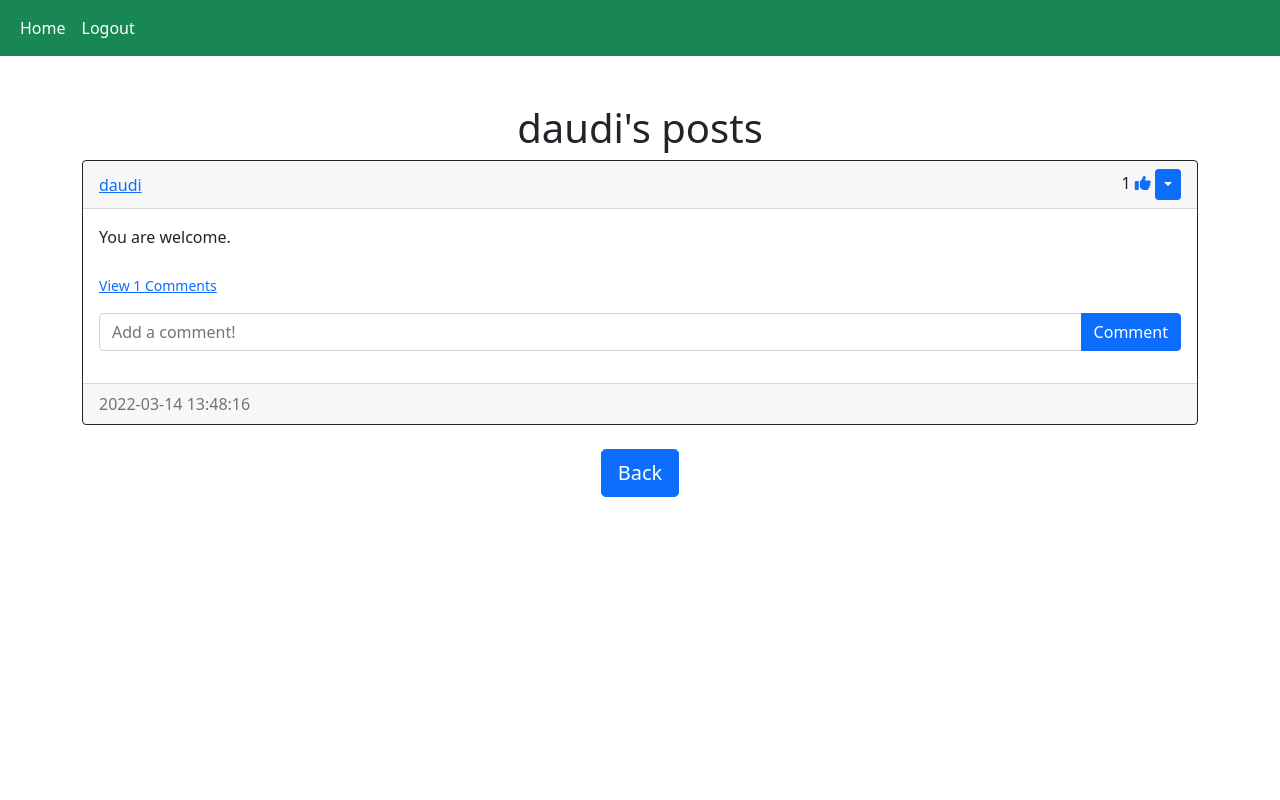
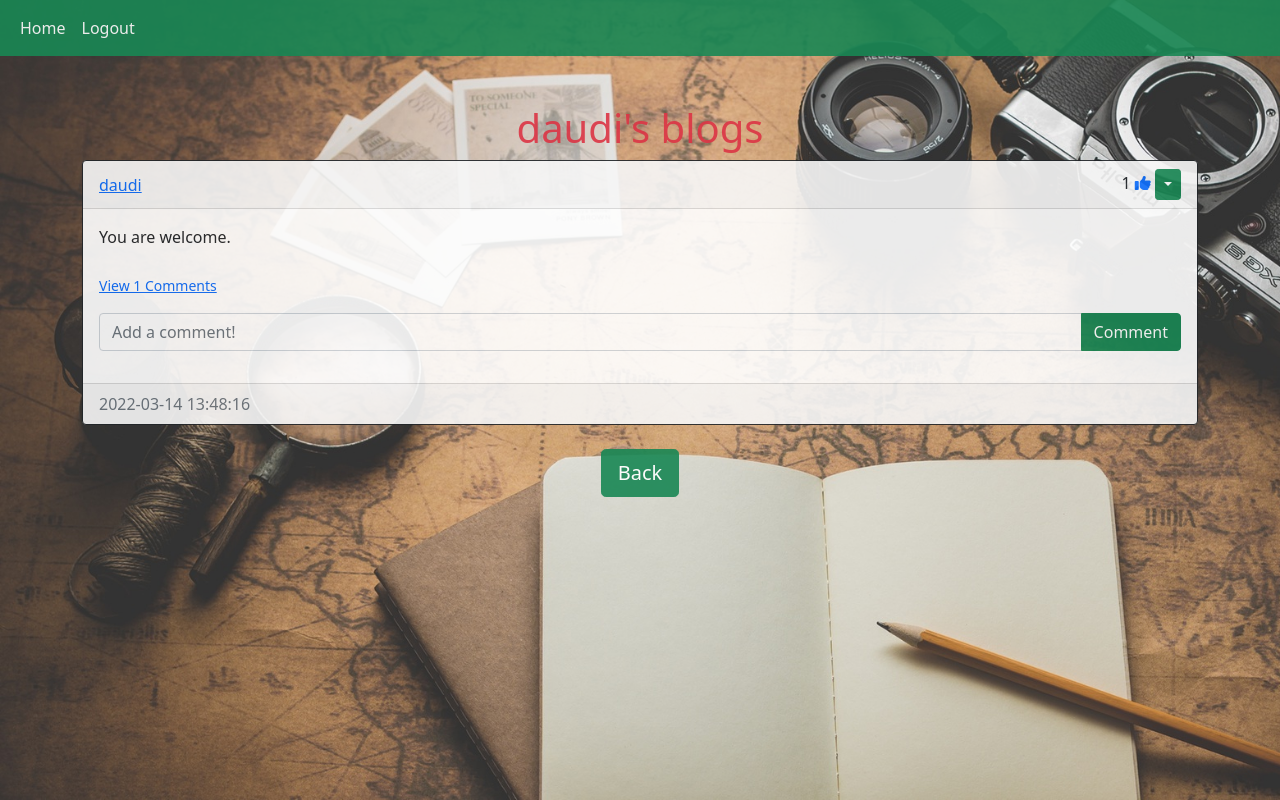
Before and after one commit to faithremo/Blogs, a Flask app: a page that uses website/templates/base.html in a window 1280 px wide. Run offline with Flask 2, Linux system fonts and the light colour scheme; a user stored in the database is signed in; data comes from the database, SQL or seed files in the repository; both versions use the stored data as it was after the commit; some libraries are stand-ins or nearby versions.

Commit message:
adding an image to the static directory

```diff
--- a/website/templates/base.html
+++ b/website/templates/base.html
@@ -12,6 +12,15 @@
     />
     <script src="https://kit.fontawesome.com/b61966f392.js" crossorigin="anonymous"></script>
     <title>{% block title %}{% endblock %}</title>
+    <style>
+      body{
+        background-image: url('../static/tour.jpg');
+        opacity: 0.90;
+        background-repeat: no-repeat;
+        background-size: cover;
+        min-height: 100vh;
+      }
+    </style>
   </head>
 
   <body>
@@ -33,6 +42,7 @@
         </div>
       </div>
     </nav>
+
     {% with messages = get_flashed_messages(with_categories=True) %}
       {% if messages %}
         {% for category, message in messages %}
--- a/website/templates/create_post.html
+++ b/website/templates/create_post.html
@@ -1,13 +1,13 @@
 {% extends "base.html" %}
 {% block title %}Home{% endblock %}
 {% block content %}
-<h1 align="center">Make a Post</h1>
+<h1 class="text-danger" align="center">Create a Blog</h1>
 
 <form method="POST">
     <textarea name="text" id="text" class="form-control"></textarea>
     <br />
     <div align="center">
-        <button type="submit" class="btn btn-lg btn-primary">Post</button>
+        <button type="submit" class="btn btn-lg btn-success">Post</button>
     </div>
 </form>
 <br />
--- a/website/templates/posts.html
+++ b/website/templates/posts.html
@@ -1,10 +1,10 @@
 {% extends "posts_div.html" %}
-{% block title %}{{username}}'s Posts{% endblock %}
-{% block header %} {{username}}'s posts {% endblock %}
+{% block title %}{{username}}'s blogs{% endblock %}
+{% block header %} {{username}}'s blogs {% endblock %}
 {% block footer %}
     <div align="center">
       <a href="/home"
-        ><button type="button" class="btn btn-primary btn-lg">Back</button></a
+        ><button type="button" class="btn btn-success btn-lg">Back</button></a
       >
     </div>
 {% endblock %}
--- a/website/templates/posts_div.html
+++ b/website/templates/posts_div.html
@@ -1,7 +1,7 @@
 {% extends "base.html" %}
 {% block title %}Home{% endblock %}
 {% block content %}
-    <h1 align="center">{% block header %}Posts{% endblock %}</h1>
+    <h1 class="text-danger" align="center">{% block header %}Blogs{% endblock %}</h1>
     <div id="posts">
       {% for post in posts %}
       <div class="card border-dark">
@@ -11,17 +11,16 @@
           </a>
           <div>
             {{ post.likes|length }}
-            {% if true %}
-            {% set icon_class ="fas fa-thumbs-up" %}
-            {% else%}
-            {% set icon_class ="far fa-thumbs-up" %}
+            {% if user.id in post.likes|map(attribute="author")|list %}
+
+            <a href="/like-post/{{post.id}}"><i class="fas fa-thumbs-up"></i></a>
+            {% else %}
+            <a href="/like-post/{{post.id}}"><i class="far fa-thumbs-up"></i></a>
             {% endif %}
-
-            <a href="/like-post/{{post.id}}"><i class="{{icon_class}}"></i></a>
             {% if user.id == post.author %}
 
             <div class="btn-group">
-              <button type="button" class="btn btn-sm btn-primary dropdown-toggle" data-bs-toggle="dropdown"></button>
+              <button type="button" class="btn btn-sm btn-success dropdown-toggle" data-bs-toggle="dropdown"></button>
               <ul class="dropdown-menu">
                 <li>
                   <a href="/delete-post/{{post.id}}" class="dropdown-item">Delete</a>
@@ -50,7 +49,7 @@
                     <small class="text-muted"> {{comment.date_created}}</small>
                     {% if user.id == comment.author or user.id == post.author %}
                     <div class="btn-group">
-                      <button type="button" class="btn btn-sm btn-primary dropdown-toggle" data-bs-toggle="dropdown"></button>
+                      <button type="button" class="btn btn-sm btn-success dropdown-toggle" data-bs-toggle="dropdown"></button>
                       <ul class="dropdown-menu">
                         <li>
                           <a href="/delete-comment/{{comment.id}}" class="dropdown-item">Delete</a>
@@ -77,7 +76,7 @@
 
           <form class="input-group mb-3" method='POST' action="/create-comment/{{post.id}}">
               <input type="text" id="text" name="text" class="form-control" placeholder="Add a comment!" />
-              <button type="submit" class="btn btn-primary">Comment</button>
+              <button type="submit" class="btn btn-success">Comment</button>
           </form>
         </div>
         <div class="card-footer text-muted">{{post.date_created}}</div>
@@ -87,7 +86,7 @@
     {% block footer %}
     <div align="center">
       <a href="/create-post">
-          <button type="button" class="btn btn-primary btn-lg">Create a Post</button></a>
+          <button type="button" class="btn btn-success btn-lg">Create a Blog</button></a>
     </div>
     {% endblock %}
     {% endblock %}
```
Also changed, not shown: website/database.db, website/static/tour.jpg (added).
